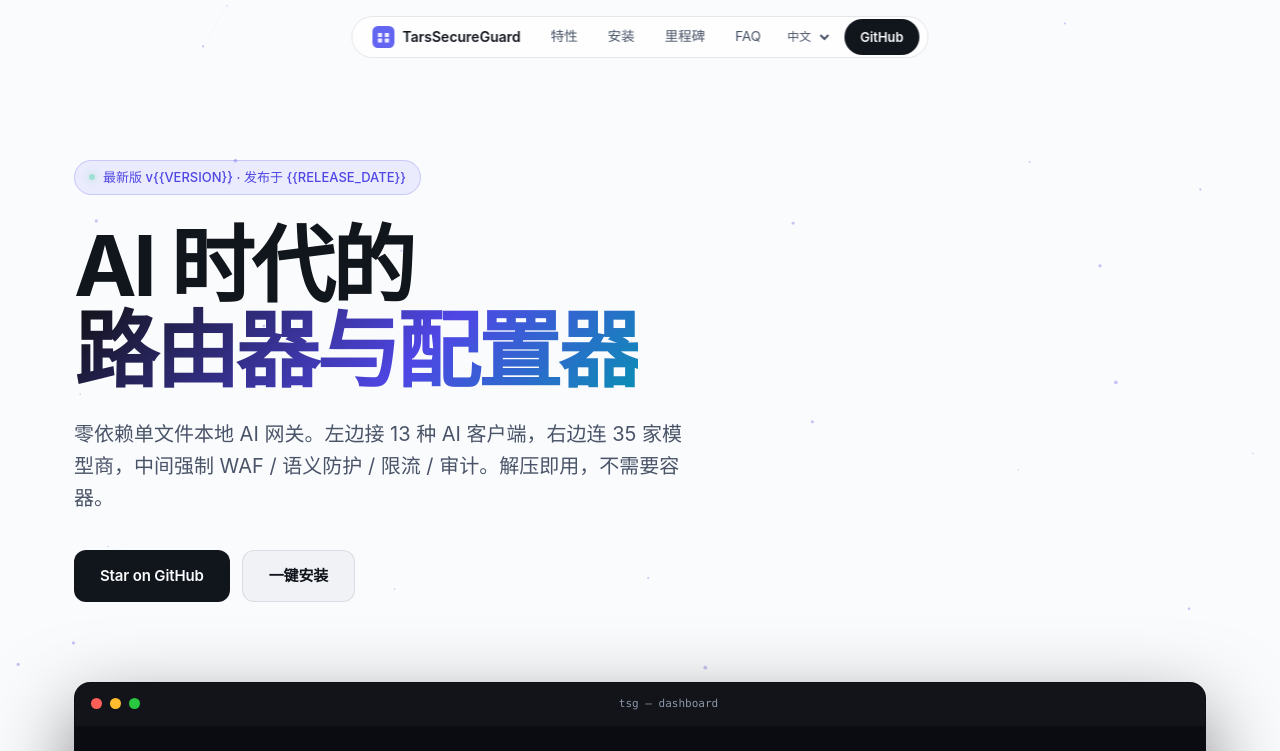
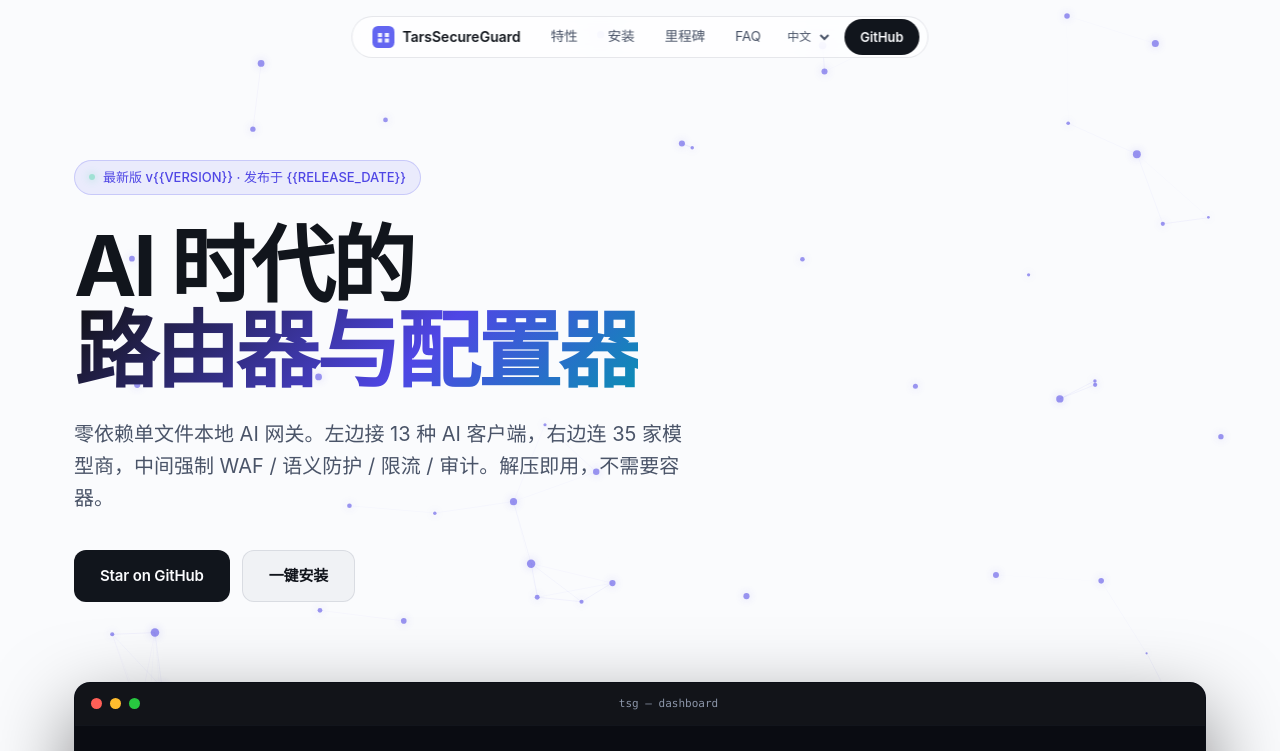
Before and after one commit to HP-jh/TarsSecureGuard, a plain HTML site: page site/index.html in a window 1280 px wide. Shown: the top 751 px of the page. Drawn offline with Linux system fonts and the light colour scheme.

Commit message:
site: restore download matrix (ASSETS_TABLE+CHECKSUMS), bigger breathing particles with glow and sinusoidal drift

```diff
--- a/site/index.html
+++ b/site/index.html
@@ -207,6 +207,12 @@ footer{border-top:1px solid var(--border);padding:48px 24px 32px;position:relati
 
 pre{background:#0a0c12;border:1px solid var(--border);border-radius:10px;padding:16px 18px;overflow-x:auto;font-size:13.5px;color:#c7d4f0;margin:12px 0;font-family:var(--mono);line-height:1.7}
 code{font-family:var(--mono)}
+#assets-table table{width:100%;border-collapse:collapse;font-size:14px}
+#assets-table th,#assets-table td{padding:14px 20px;text-align:left;border-bottom:1px solid var(--border)}
+#assets-table th{font-size:12px;text-transform:uppercase;letter-spacing:.06em;color:var(--text-3);font-weight:600;background:rgba(255,255,255,.02)}
+#assets-table tr:last-child td{border-bottom:none}
+#assets-table tr:hover td{background:rgba(99,102,241,.04)}
+#assets-table td a.btn{padding:6px 14px;font-size:12px;border-radius:8px;background:var(--text);color:var(--bg)}
 
 @media(prefers-reduced-motion:reduce){*,*::before,*::after{animation-duration:.01ms!important;transition-duration:.01ms!important}}
 </style>
@@ -336,6 +342,26 @@ code{font-family:var(--mono)}
   <p style="text-align:center;margin-top:20px;color:var(--text-3);font-size:13px" data-i18n="install.windows">Windows PowerShell：irm https://raw.githubusercontent.com/HP-jh/TarsSecureGuard/main/install.ps1 | iex</p>
 </section>
 
+<section class="section" id="download">
+  <div class="section-head centered reveal">
+    <div class="section-tag">Download</div>
+    <h2 data-i18n="download.title">下载 v{{VERSION}} 二进制</h2>
+    <p data-i18n="download.subtitle">Windows / macOS / Linux / Android，amd64 与 arm64。SHA256 校验随附。</p>
+  </div>
+  <div class="reveal" style="max-width:860px;margin:0 auto;background:var(--surface);border:1px solid var(--border);border-radius:var(--radius);overflow:hidden">
+    <div id="assets-table">{{ASSETS_TABLE}}</div>
+  </div>
+  <div class="reveal" style="max-width:860px;margin:20px auto 0">
+    <details style="background:var(--surface);border:1px solid var(--border);border-radius:var(--radius-sm);padding:16px 20px">
+      <summary style="cursor:pointer;font-size:14px;color:var(--text-2);font-weight:500" data-i18n="download.checksum_title">SHA256 校验值</summary>
+      <pre style="margin-top:12px;max-height:260px;overflow:auto;font-size:12px">{{CHECKSUMS}}</pre>
+    </details>
+  </div>
+  <div style="text-align:center;margin-top:28px">
+    <a class="btn btn-ghost btn-sm" href="https://github.com/HP-jh/TarsSecureGuard/releases/tag/v{{VERSION}}" rel="noopener" data-i18n="download.all">查看所有版本</a>
+  </div>
+</section>
+
 <section class="section" id="milestones">
   <div class="section-head reveal">
     <div class="section-tag">Milestones</div>
@@ -411,39 +437,47 @@ code{font-family:var(--mono)}
   var particles=[],W,H;
   function resize(){W=canvas.width=window.innerWidth;H=canvas.height=window.innerHeight}
   resize();window.addEventListener('resize',resize);
-  var N=Math.min(35,Math.floor(window.innerWidth/40));
+  var N=Math.min(55,Math.floor(window.innerWidth/24));
   for(var i=0;i<N;i++){
     particles.push({
       x:Math.random()*W,y:Math.random()*H,
-      vx:(Math.random()-.5)*.25,vy:(Math.random()-.5)*.25,
-      r:Math.random()*1.4+.6
+      vx:(Math.random()-.5)*.5,vy:(Math.random()-.5)*.5,
+      r:Math.random()*2.2+1.6,
+      phase:Math.random()*Math.PI*2,
+      baseR:Math.random()*2.2+1.6
     });
   }
-  var isLight=false;
+  var t=0;
   function tick(){
+    t+=.01;
     isLight=document.documentElement.getAttribute('data-theme')==='light';
     ctx.clearRect(0,0,W,H);
-    var dotColor=isLight?'rgba(79,70,229,.3)':'rgba(139,142,249,.45)';
+    var dotColor=isLight?'rgba(79,70,229,.55)':'rgba(139,142,249,.7)';
     for(var i=0;i<particles.length;i++){
       var p=particles[i];
-      p.x+=p.vx;p.y+=p.vy;
+      p.x+=p.vx+Math.sin(t+p.phase)*.15;
+      p.y+=p.vy+Math.cos(t+p.phase*.7)*.15;
       if(p.x<0)p.x=W;if(p.x>W)p.x=0;
       if(p.y<0)p.y=H;if(p.y>H)p.y=0;
+      var breathe=p.baseR+Math.sin(t*1.5+p.phase)*.6;
       ctx.beginPath();
-      ctx.arc(p.x,p.y,p.r,0,Math.PI*2);
+      ctx.arc(p.x,p.y,breathe,0,Math.PI*2);
       ctx.fillStyle=dotColor;
+      ctx.shadowBlur=isLight?8:12;
+      ctx.shadowColor=isLight?'rgba(79,70,229,.4)':'rgba(139,142,249,.6)';
       ctx.fill();
+      ctx.shadowBlur=0;
       for(var j=i+1;j<particles.length;j++){
         var q=particles[j];
         var dx=p.x-q.x,dy=p.y-q.y;
         var d=dx*dx+dy*dy;
-        if(d<90*90){
+        if(d<120*120){
           ctx.beginPath();
           ctx.moveTo(p.x,p.y);ctx.lineTo(q.x,q.y);
           ctx.strokeStyle=isLight?
-            'rgba(79,70,229,'+(0.08*(1-Math.sqrt(d)/90))+')':
-            'rgba(139,142,249,'+(0.12*(1-Math.sqrt(d)/90))+')';
-          ctx.lineWidth=.5;ctx.stroke();
+            'rgba(79,70,229,'+(0.14*(1-Math.sqrt(d)/120))+')':
+            'rgba(139,142,249,'+(0.2*(1-Math.sqrt(d)/120))+')';
+          ctx.lineWidth=.6;ctx.stroke();
         }
       }
     }
```
